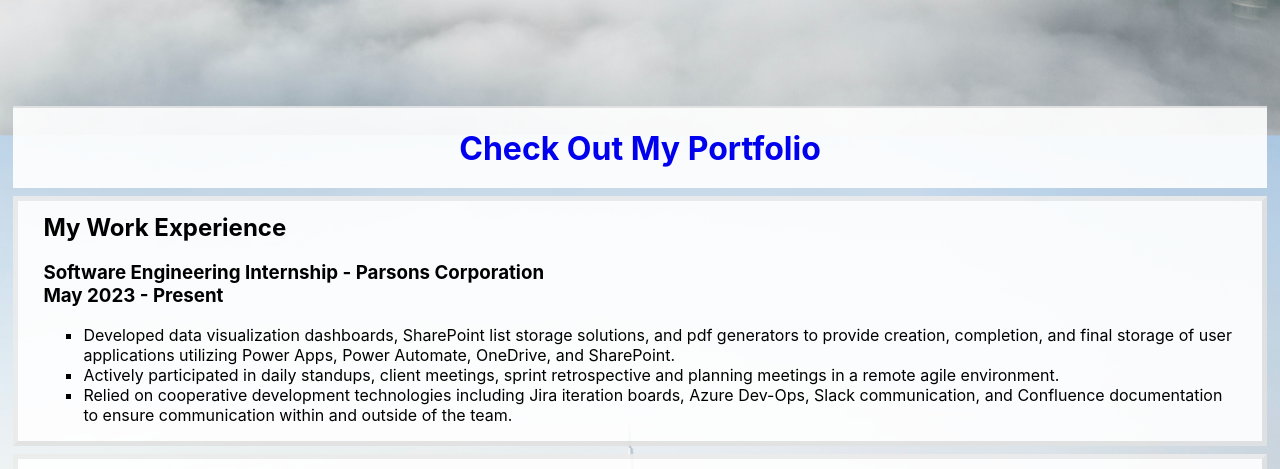
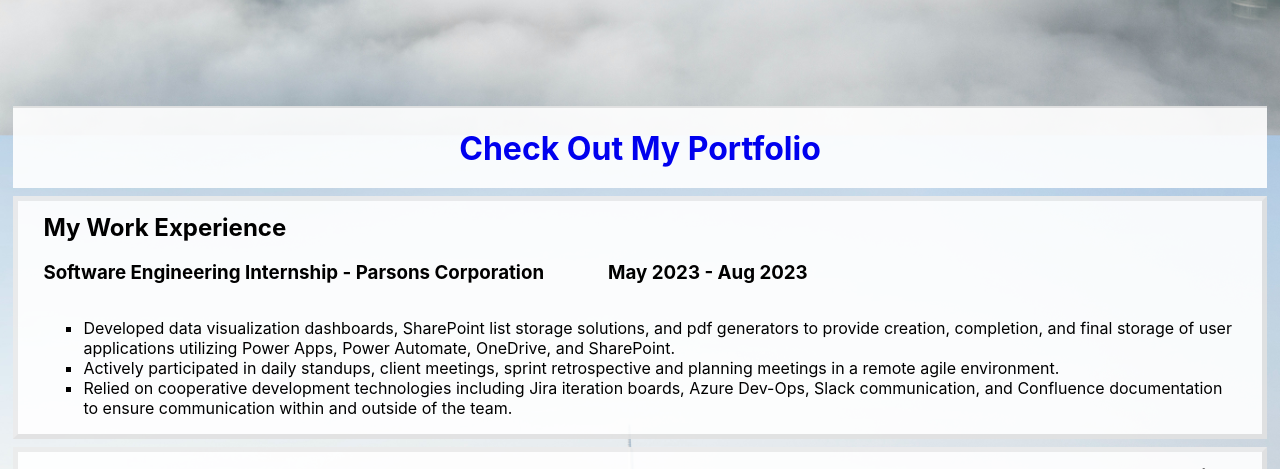
Before and after one commit to NikolasGreenfield/NikolasGreenfield.github.io, a React (Create React App) app: page / in a window 1280 px wide. Shown: the part 718-1187 px from the top of the page. Built offline with nearby package versions, Linux system fonts and the light colour scheme.

Commit message:
Started Changing Resume Sections to tables.

```diff
--- a/src/Components/MainPage/MainPage.scss
+++ b/src/Components/MainPage/MainPage.scss
@@ -88,6 +88,19 @@
     background-color: rgba(255, 255, 255, 0.9);
     margin-top: 1vh;
 }
+.ResumeItems {
+    display: flex;
+}
+table {
+    margin: 0;
+    padding: 0;
+    border-collapse: collapse;
+}
+td {
+    margin: 0;
+    padding: 0;
+    display: inline-block;
+}
 .Link {
     text-decoration: none;
 }
--- a/src/Components/MainPage/MainPage.tsx
+++ b/src/Components/MainPage/MainPage.tsx
@@ -86,10 +86,10 @@ function MainPage() {
 
                 <div id="ExperienceSection" className="SectionBlock">
                     <h2>My Work Experience</h2>
-                    <h3>
-                    Software Engineering Internship - Parsons Corporation<br/>
-                    May 2023 - Present
-                    </h3>
+                    <div className="ResumeItems">
+                        <h3>Software Engineering Internship - Parsons Corporation</h3>
+                        <h3 style={{marginLeft: "5vw"}}>May 2023 - Aug 2023</h3>
+                    </div>
                     <ul style={{listStyleType: "square"}}>
                         <li>
                             Developed data visualization dashboards, SharePoint list storage solutions, and pdf generators to provide creation, completion, and final storage of user applications utilizing Power Apps, Power Automate, OneDrive, and SharePoint.
@@ -104,21 +104,34 @@ function MainPage() {
                 </div>
                 <div  id="EducationSection" className="SectionBlock">
                     <h2 style={{textAlign: "right"}}>My Education</h2>
-                    <p>
-                        Lorem ipsum dolor sit amet, consectetur adipiscing elit, sed do eiusmod tempor incididunt ut
-                        labore et dolore magna aliqua. Bibendum neque egestas congue quisque.
-                        Id porta nibh venenatis cras sed felis eget. Parturient montes nascetur
-                        ridiculus mus mauris. Quis commodo odio aenean sed adipiscing diam donec.
-                        Vel eros donec ac odio. Gravida arcu ac tortor dignissim convallis aenean
-                        et. Leo in vitae turpis massa sed elementum. Urna neque viverra justo nec.
-                        Sit amet nisl purus in. Consequat id porta nibh venenatis.
-                        <br/>
-                        Ac felis donec et odio pellentesque. Eget magna fermentum iaculis eu non. Commodo sed egestas
-                        egestas fringilla phasellus faucibus scelerisque eleifend. Quam id leo in vitae
-                        turpis massa. Diam volutpat commodo sed egestas egestas fringilla phasellus faucibus.
-                        Arcu vitae elementum curabitur vitae nunc. Laoreet sit amet cursus sit amet.
-                        Sed viverra tellus in hac habitasse platea dictumst vestibulum.
-                    </p>
+                    <table>
+                        <tr>
+                            <td style={{width: "60%"}}>
+                                <h3>Virginia Tech</h3>
+                                <h3>Bachelor of Science in Computer Science</h3>
+                            </td>
+                            <td style={{width: "40%", border: "1px solid red"}}>
+                                <h3>Graduated: May 2023</h3>
+                                <h3>GPA: 3.66</h3>
+                            </td>
+                        </tr>
+                        <tr>
+                            <td style={{width: "60%"}}>
+                                <h3>Germanna Scholars Student</h3>
+                            </td>
+                            <td style={{width: "40%"}}>
+                                <h3>Graduated: May 2020</h3>
+                            </td>
+                        </tr>
+                        <tr>
+                            <td style={{width: "60%"}}>
+                                <h3>General Studies associate degree</h3>
+                            </td>
+                            <td style={{width: "40%"}}>
+                                <h3>GPA: 4.0</h3>
+                            </td>
+                        </tr>
+                    </table>
                 </div>
                 <div  id="SkillsSection" className="SectionBlock">
                     <h2>My Skills</h2>
```
